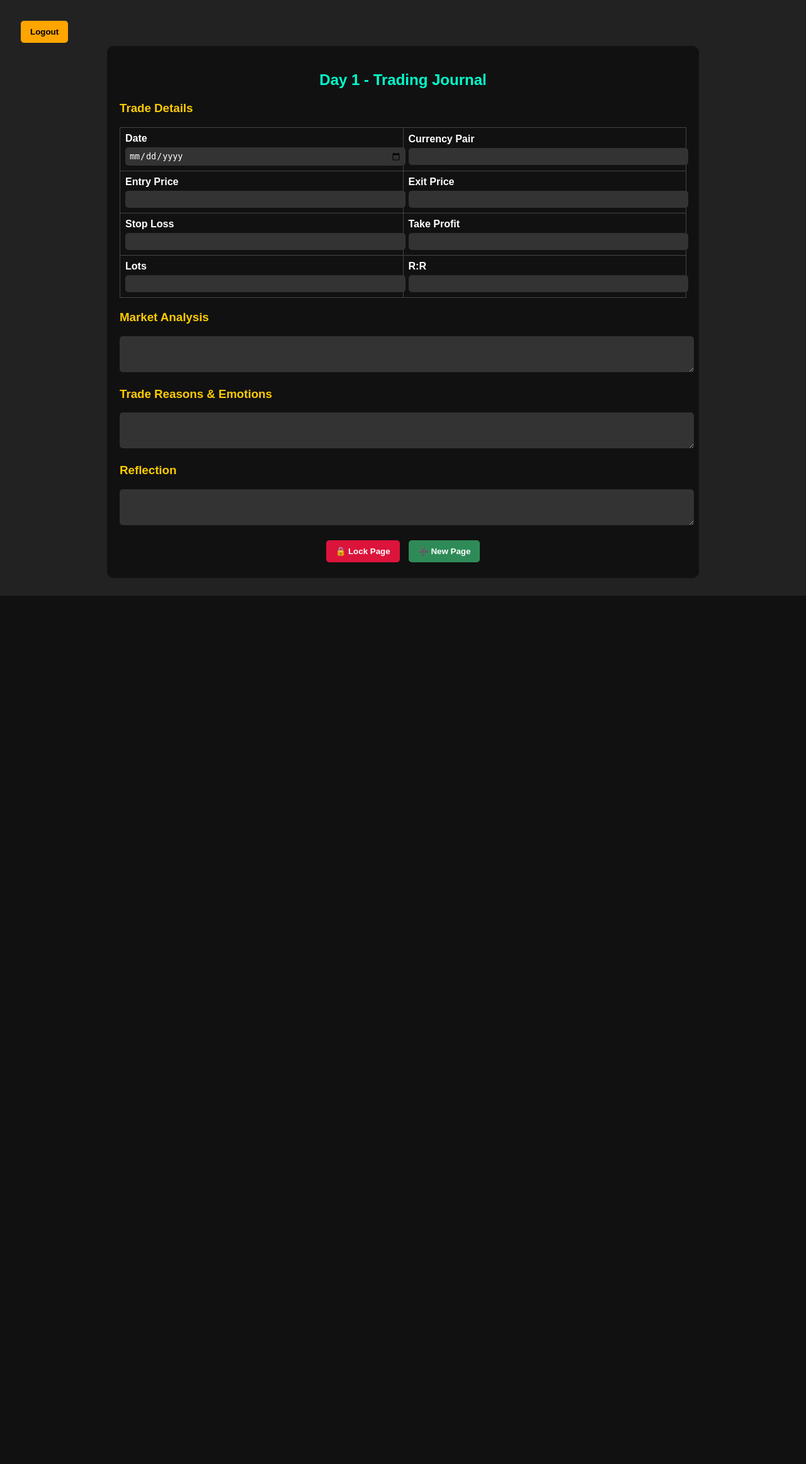
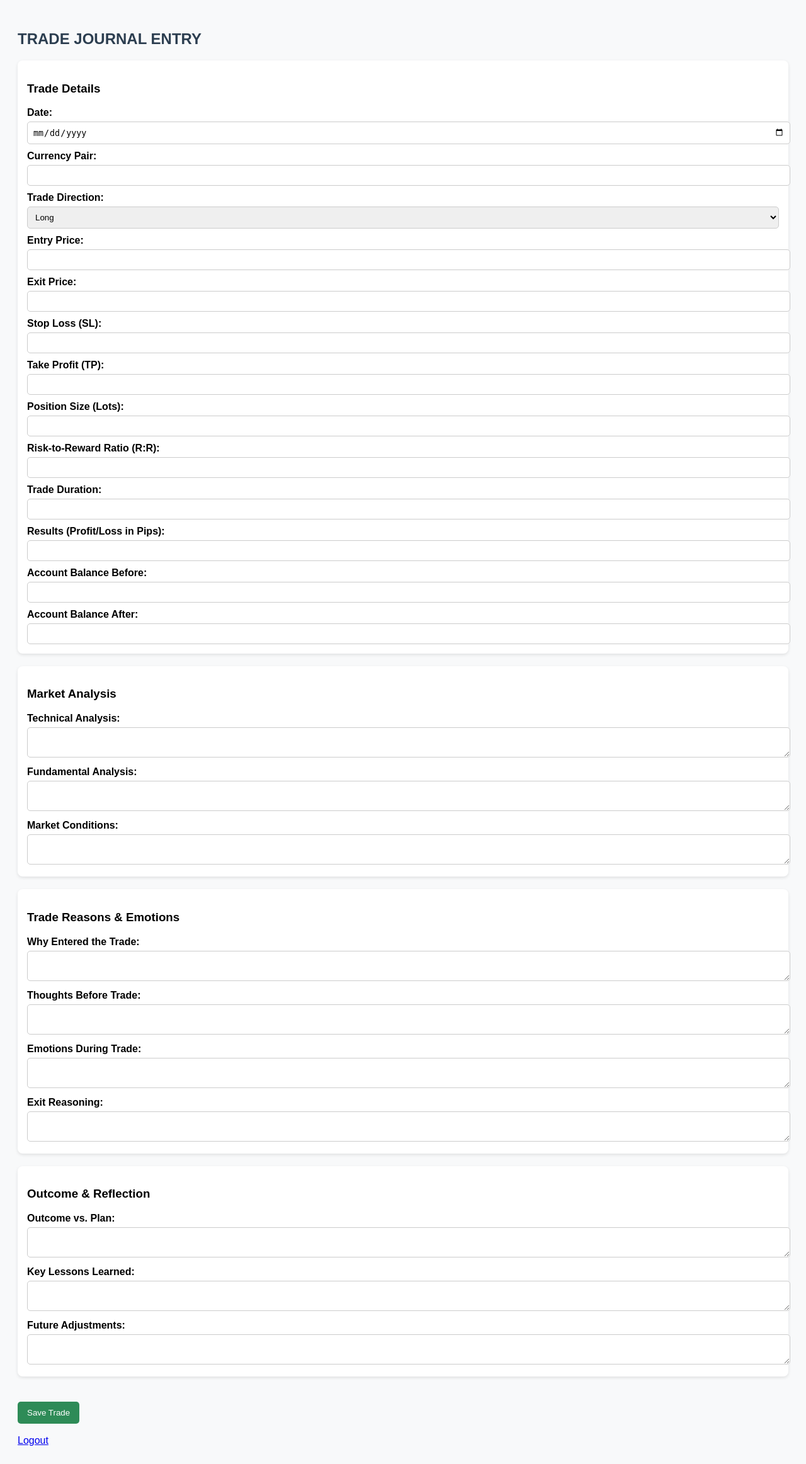
Before and after one commit to armzywalter/Trading-Journal-, a Flask app: page / in a window 1280 px wide. Shown: the whole page at 63% size. Before the commit the page ends 946 px from the top, so only its background shows below. Run offline with Flask 3, Linux system fonts and the light colour scheme; the visitor is signed in with stand-in values (Sample User, id 1); data that the repository does not hold is empty.

Commit message:
Update journal.html

```diff
--- a/templates/journal.html
+++ b/templates/journal.html
@@ -1,90 +1,110 @@
 <!DOCTYPE html>
-<html lang="en">
+<html>
 <head>
-  <meta charset="UTF-8">
-  <title>Trading Journal</title>
+  <title>Trade Journal</title>
   <style>
-    body { font-family: Arial; background: #222; color: white; padding: 20px; }
-    .book { background: #111; padding: 20px; max-width: 900px; margin: auto; border-radius: 10px; }
-    h2 { color: #00ffcc; text-align: center; }
-    h3 { color: #ffcc00; margin-top: 20px; }
-    table { width: 100%; border-collapse: collapse; margin-top: 10px; }
-    td { border: 1px solid #444; padding: 8px; }
-    label { font-weight: bold; display: block; margin-bottom: 5px; }
-    input, textarea { width: 100%; padding: 6px; border: none; border-radius: 5px; background: #333; color: white; }
-    textarea { resize: vertical; }
-    .buttons { margin-top: 15px; text-align: center; }
-    button { margin: 5px; padding: 10px 15px; border: none; border-radius: 5px; cursor: pointer; font-weight: bold; }
-    .lock { background: crimson; color: white; }
-    .new { background: seagreen; color: white; }
-    .logout { background: orange; color: black; }
+    body { font-family: Arial; background: #f8f9fa; padding: 20px; }
+    h2 { color: #2c3e50; }
+    .section { margin: 20px 0; padding: 15px; background: #fff; border-radius: 8px; box-shadow: 0 2px 5px rgba(0,0,0,0.1); }
+    label { display: block; margin: 10px 0 5px; font-weight: bold; }
+    input, textarea, select { width: 100%; padding: 8px; border: 1px solid #ccc; border-radius: 5px; }
+    button { margin-top: 20px; padding: 10px 15px; border: none; border-radius: 5px; background: seagreen; color: white; cursor: pointer; }
   </style>
 </head>
 <body>
-  <a href="/logout"><button class="logout">Logout</button></a>
-  <div id="pages"></div>
 
-  <script>
-    let pageCount = 0;
+  <h2>TRADE JOURNAL ENTRY</h2>
 
-    function saveJournal() {
-      const pages = document.getElementById("pages").innerHTML;
-      fetch("/save", {
-        method: "POST",
-        headers: { "Content-Type": "application/json" },
-        body: JSON.stringify({ content: pages })
-      });
-    }
+  <form method="POST" action="/save_trade">
 
-    function createPage() {
-      pageCount++;
-      const page = document.createElement("div");
-      page.className = "book";
-      page.innerHTML = `
-        <h2>Day ${pageCount} - Trading Journal</h2>
-        <h3>Trade Details</h3>
-        <table>
-          <tr><td><label>Date</label><input type="date" onchange="saveJournal()"></td><td><label>Currency Pair</label><input type="text" onchange="saveJournal()"></td></tr>
-          <tr><td><label>Entry Price</label><input type="number" step="0.01" onchange="saveJournal()"></td><td><label>Exit Price</label><input type="number" step="0.01" onchange="saveJournal()"></td></tr>
-          <tr><td><label>Stop Loss</label><input type="number" step="0.01" onchange="saveJournal()"></td><td><label>Take Profit</label><input type="number" step="0.01" onchange="saveJournal()"></td></tr>
-          <tr><td><label>Lots</label><input type="number" step="0.01" onchange="saveJournal()"></td><td><label>R:R</label><input type="text" onchange="saveJournal()"></td></tr>
-        </table>
-        <h3>Market Analysis</h3>
-        <textarea rows="3" onchange="saveJournal()"></textarea>
-        <h3>Trade Reasons & Emotions</h3>
-        <textarea rows="3" onchange="saveJournal()"></textarea>
-        <h3>Reflection</h3>
-        <textarea rows="3" onchange="saveJournal()"></textarea>
-        <div class="buttons">
-          <button class="lock" onclick="lockPage(this)">🔒 Lock Page</button>
-          <button class="new" onclick="createPage()">➕ New Page</button>
-        </div>
-      `;
-      document.getElementById("pages").appendChild(page);
-      saveJournal();
-    }
+    <div class="section">
+      <h3>Trade Details</h3>
+      <label>Date:</label>
+      <input type="date" name="date">
 
-    function lockPage(btn) {
-      const page = btn.closest(".book");
-      const inputs = page.querySelectorAll("input, textarea");
-      let locked = btn.textContent.includes("Unlock") ? true : false;
-      inputs.forEach(el => el.disabled = !locked);
-      btn.textContent = locked ? "🔒 Lock Page" : "🔓 Unlock Page";
-      saveJournal();
-    }
+      <label>Currency Pair:</label>
+      <input type="text" name="pair">
 
-    // Load saved entries
-    window.onload = function() {
-      fetch("/entries")
-        .then(res => res.json())
-        .then(data => {
-          if (data.length > 0) {
-            document.getElementById("pages").innerHTML = data[data.length - 1];
-          } else {
-            createPage();
-          }
-        });
-    };
-  </script>
+      <label>Trade Direction:</label>
+      <select name="direction">
+        <option>Long</option>
+        <option>Short</option>
+      </select>
+
+      <label>Entry Price:</label>
+      <input type="number" step="0.0001" name="entry">
+
+      <label>Exit Price:</label>
+      <input type="number" step="0.0001" name="exit">
+
+      <label>Stop Loss (SL):</label>
+      <input type="number" step="0.0001" name="sl">
+
+      <label>Take Profit (TP):</label>
+      <input type="number" step="0.0001" name="tp">
+
+      <label>Position Size (Lots):</label>
+      <input type="number" step="0.01" name="lots">
+
+      <label>Risk-to-Reward Ratio (R:R):</label>
+      <input type="text" name="rr">
+
+      <label>Trade Duration:</label>
+      <input type="text" name="duration">
+
+      <label>Results (Profit/Loss in Pips):</label>
+      <input type="number" name="pl_pips">
+
+      <label>Account Balance Before:</label>
+      <input type="number" step="0.01" name="balance_before">
+
+      <label>Account Balance After:</label>
+      <input type="number" step="0.01" name="balance_after">
+    </div>
+
+    <div class="section">
+      <h3>Market Analysis</h3>
+      <label>Technical Analysis:</label>
+      <textarea name="technical"></textarea>
+
+      <label>Fundamental Analysis:</label>
+      <textarea name="fundamental"></textarea>
+
+      <label>Market Conditions:</label>
+      <textarea name="conditions"></textarea>
+    </div>
+
+    <div class="section">
+      <h3>Trade Reasons & Emotions</h3>
+      <label>Why Entered the Trade:</label>
+      <textarea name="reason"></textarea>
+
+      <label>Thoughts Before Trade:</label>
+      <textarea name="before"></textarea>
+
+      <label>Emotions During Trade:</label>
+      <textarea name="during"></textarea>
+
+      <label>Exit Reasoning:</label>
+      <textarea name="exit_reason"></textarea>
+    </div>
+
+    <div class="section">
+      <h3>Outcome & Reflection</h3>
+      <label>Outcome vs. Plan:</label>
+      <textarea name="outcome"></textarea>
+
+      <label>Key Lessons Learned:</label>
+      <textarea name="lessons"></textarea>
+
+      <label>Future Adjustments:</label>
+      <textarea name="adjustments"></textarea>
+    </div>
+
+    <button type="submit">Save Trade</button>
+  </form>
+
+  <br>
+  <a href="/logout">Logout</a>
 </body>
 </html>
```
